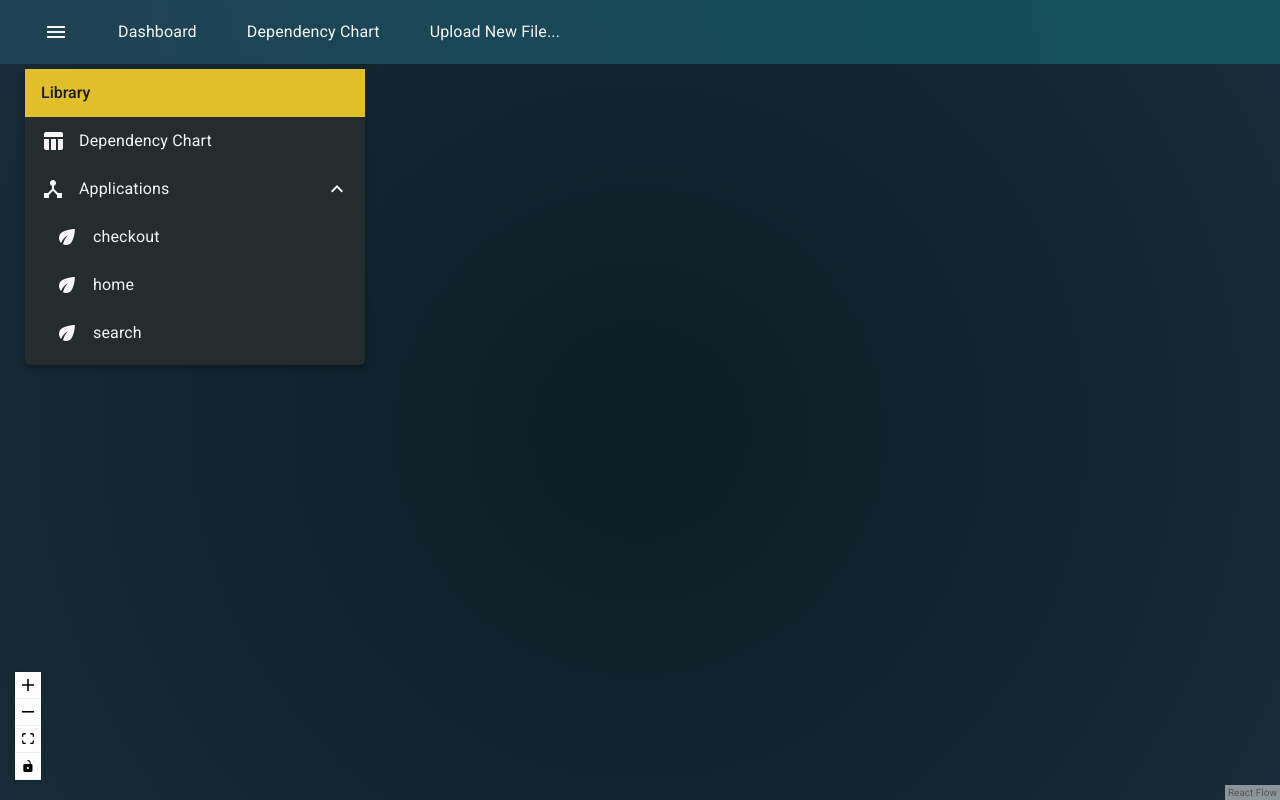
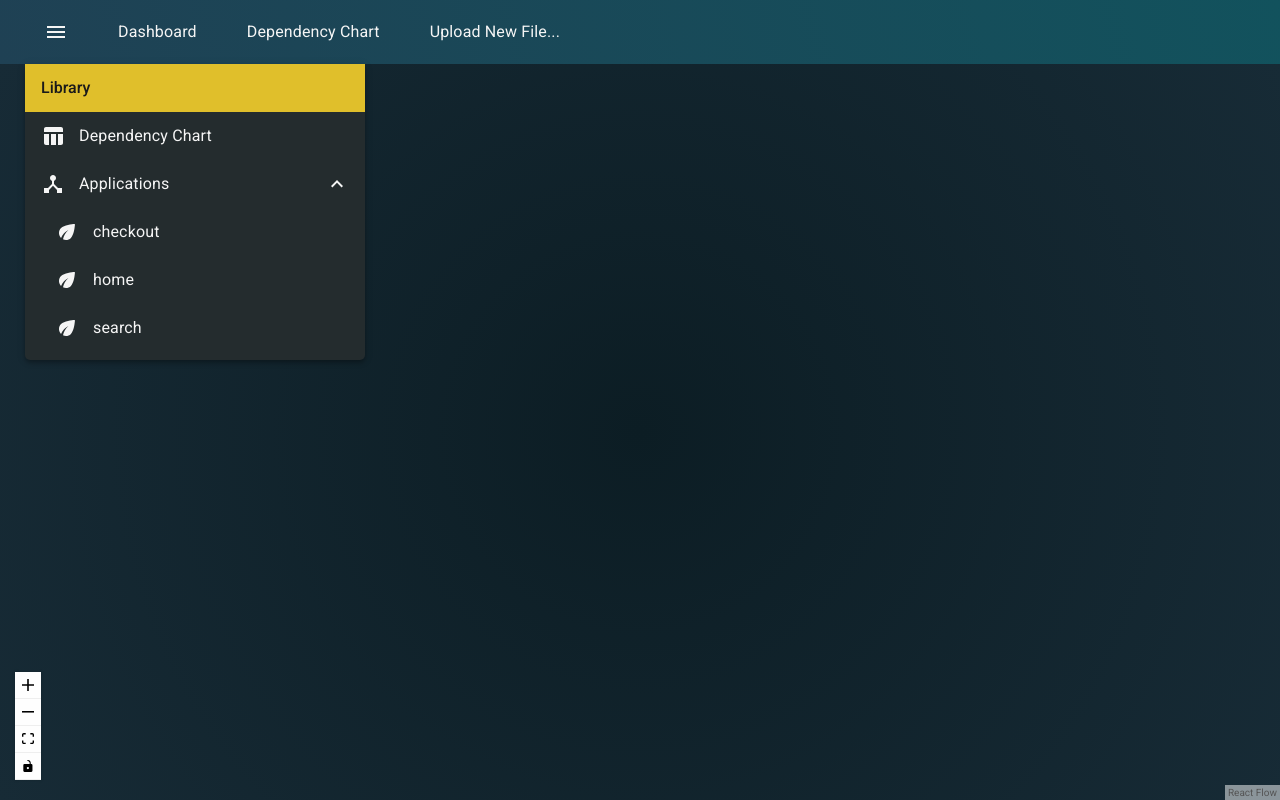
Before and after one commit to oslabs-beta/atriom-dashboard, a React app: page / in a window 1280 px wide. Both pictures are taken after a click on the button 56 px from the left and 32 px from the top of the page. Built offline with nearby package versions, Linux system fonts and the light colour scheme; a web font is replaced by a local one.

Commit message:
remove dropmenu top margin

```diff
--- a/src/styles/MenuContents.scss
+++ b/src/styles/MenuContents.scss
@@ -1,13 +1,13 @@
 $font-standard: rgb(119, 119, 119);
 $font-hover: rgb(53, 53, 53);
-$dark: #1C2426;
+$dark: #1c2426;
 $light: #f5f5f5;
 $brand: #63d4e7;
 $accent-yellow: #e0bf2b;
 
 .ListCollapse {
   span {
-  color: $light;
+    color: $light;
   }
 
   path {
@@ -19,8 +19,9 @@ $accent-yellow: #e0bf2b;
   width: 340px;
   // height: 200px;
   color: $dark;
-  box-shadow: 0px 2px 4px -1px rgb(0 0 0 / 20%), 0px 4px 5px 0px rgb(0 0 0 / 14%), 0px 1px 10px 0px rgb(0 0 0 / 12%);
-  margin: 5px 20px;
+  box-shadow: 0px 2px 4px -1px rgb(0 0 0 / 20%),
+    0px 4px 5px 0px rgb(0 0 0 / 14%), 0px 1px 10px 0px rgb(0 0 0 / 12%);
+  margin: 0px 20px;
   border-radius: 5px;
   background-color: #242c2e;
   z-index: 100;
@@ -32,7 +33,6 @@ $accent-yellow: #e0bf2b;
   a {
     text-decoration: none;
   }
-
 }
 
 .MenuContentButton {
@@ -73,7 +73,7 @@ $accent-yellow: #e0bf2b;
   margin-left: 14px;
 }
 
-.depIcon path{
+.depIcon path {
   color: $light;
 }
 
```
